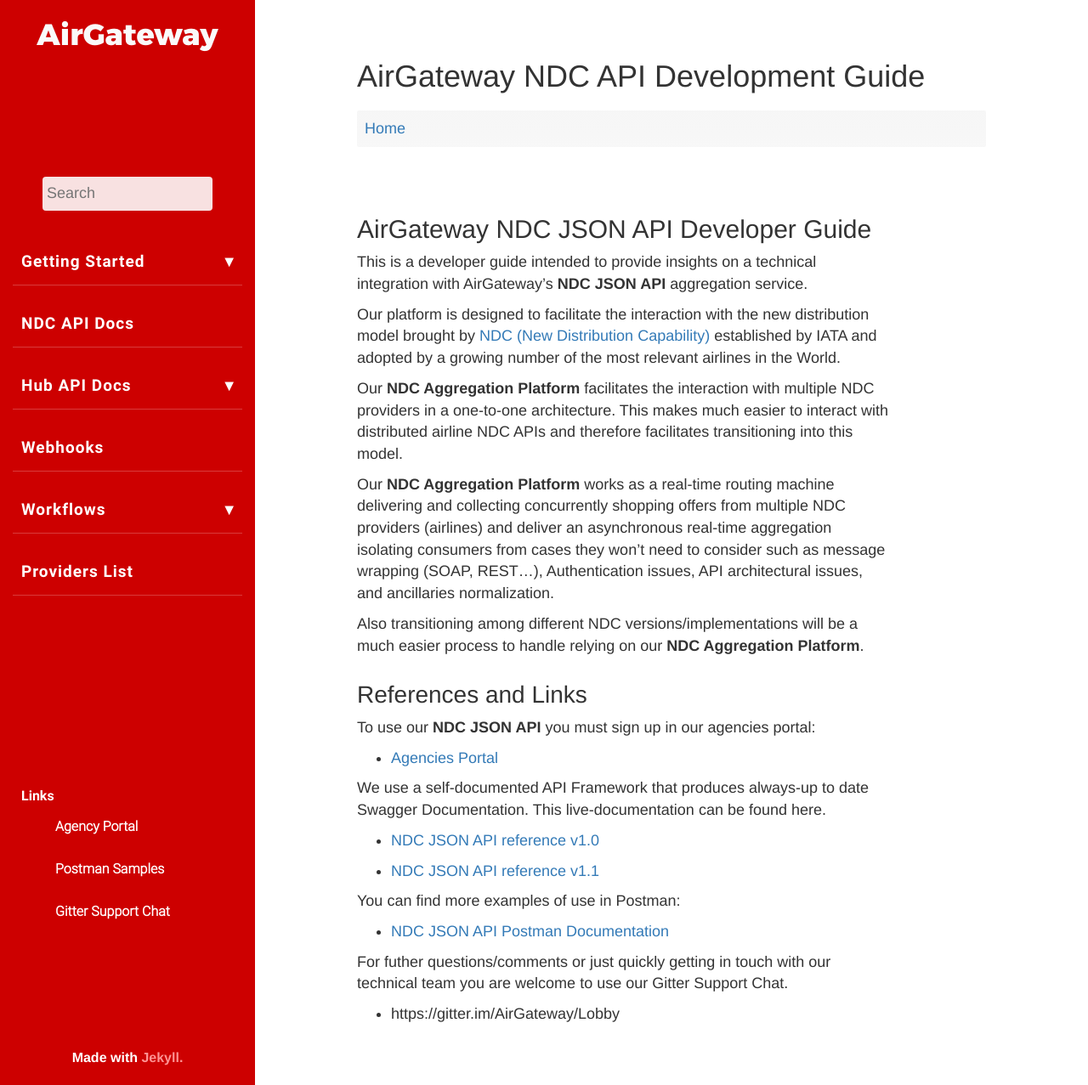
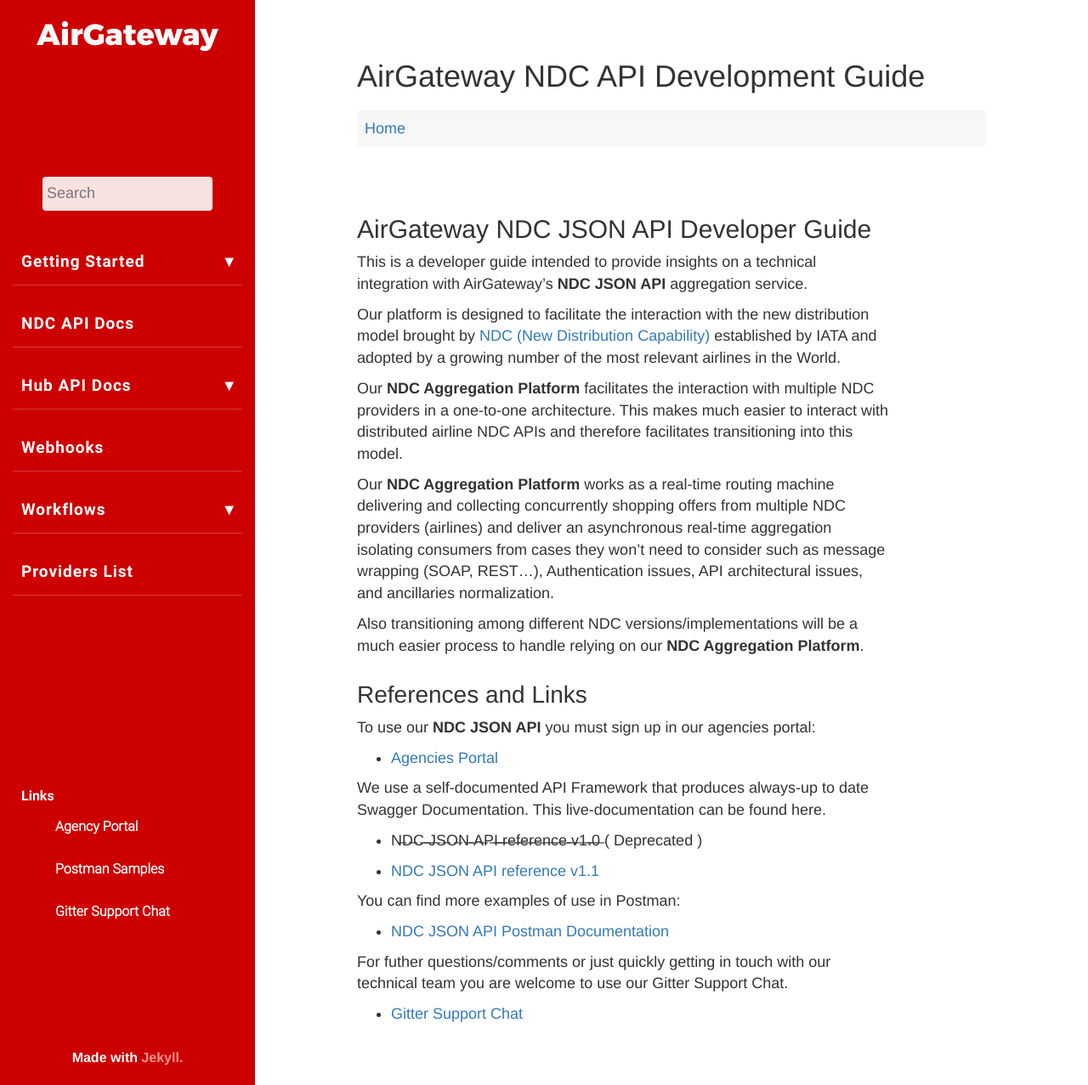
Before and after one commit to AirGateway/dev-guides-jekyll, a Jekyll site: the page built from index.md, in a window 1280 px wide and 1277 px high. Shown: the whole window at 85% size. Built offline with Jekyll 4.4.1, drawn with Linux system fonts in a browser that asks for light colours; comment, search, counter and statistics services are not loaded.

Commit message:
Index link to v1.0 corrected

```diff
--- a/index.md
+++ b/index.md
@@ -30,7 +30,7 @@ To use our **NDC JSON API** you must sign up in our agencies portal:
 
 We use a self-documented API Framework that produces always-up to date Swagger Documentation. This live-documentation can be found here.
 
-* [NDC JSON API reference v1.0](https://api.airgateway.net/v1/swagger-ui/)
+* N̶D̶C̶ ̶J̶S̶O̶N̶ ̶A̶P̶I̶ ̶r̶e̶f̶e̶r̶e̶n̶c̶e̶ ̶v̶1̶.̶0̶   ( Deprecated )
 * [NDC JSON API reference v1.1](https://api.airgateway.net/v1.1/swagger-ui/)
 
 You can find more examples of use in Postman:
@@ -39,4 +39,4 @@ You can find more examples of use in Postman:
 
 For futher questions/comments or just quickly getting in touch with our technical team you are welcome to use our Gitter Support Chat.
 
-* https://gitter.im/AirGateway/Lobby
+* [Gitter Support Chat](https://gitter.im/AirGateway/Lobby)
```
